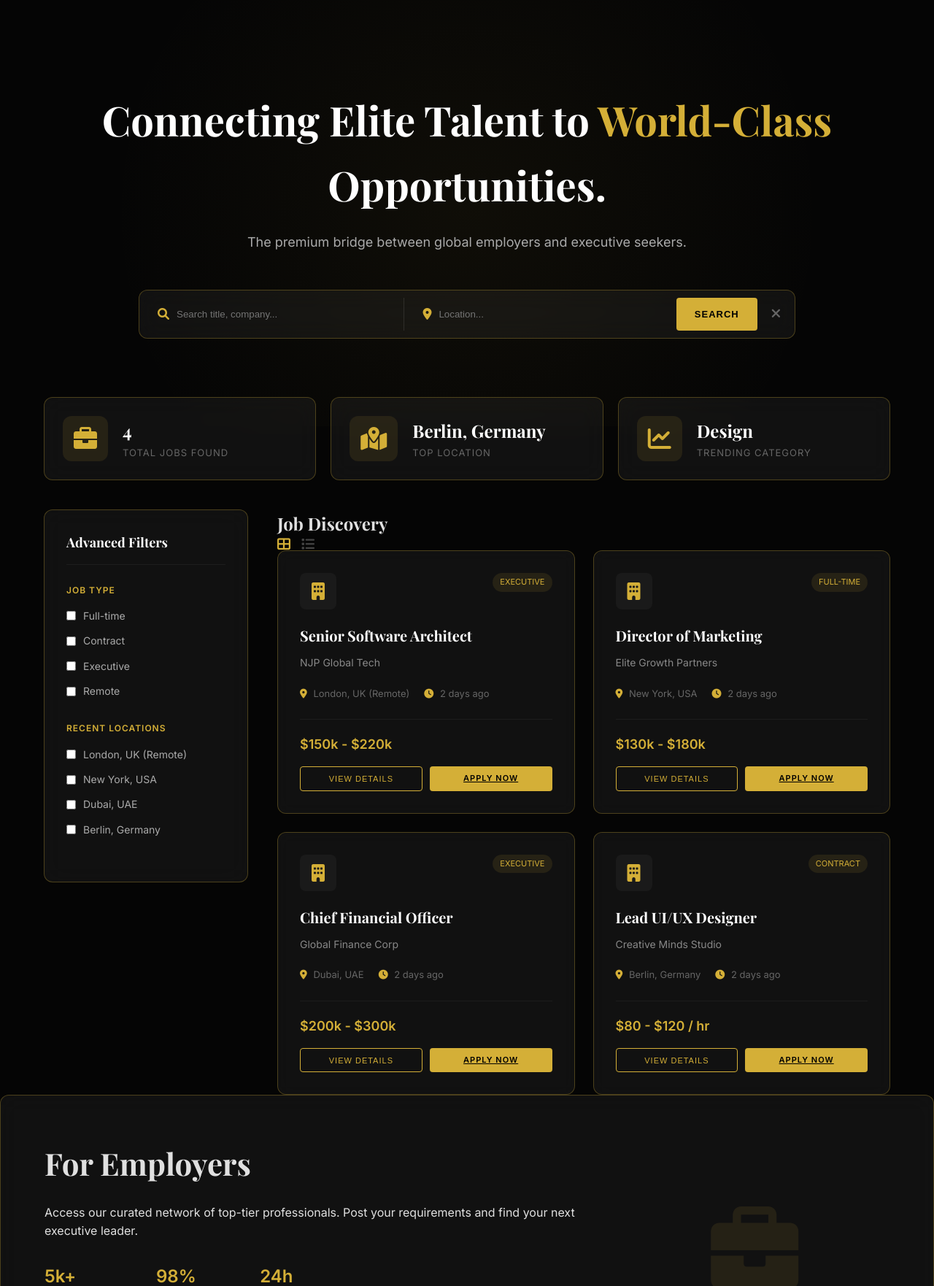
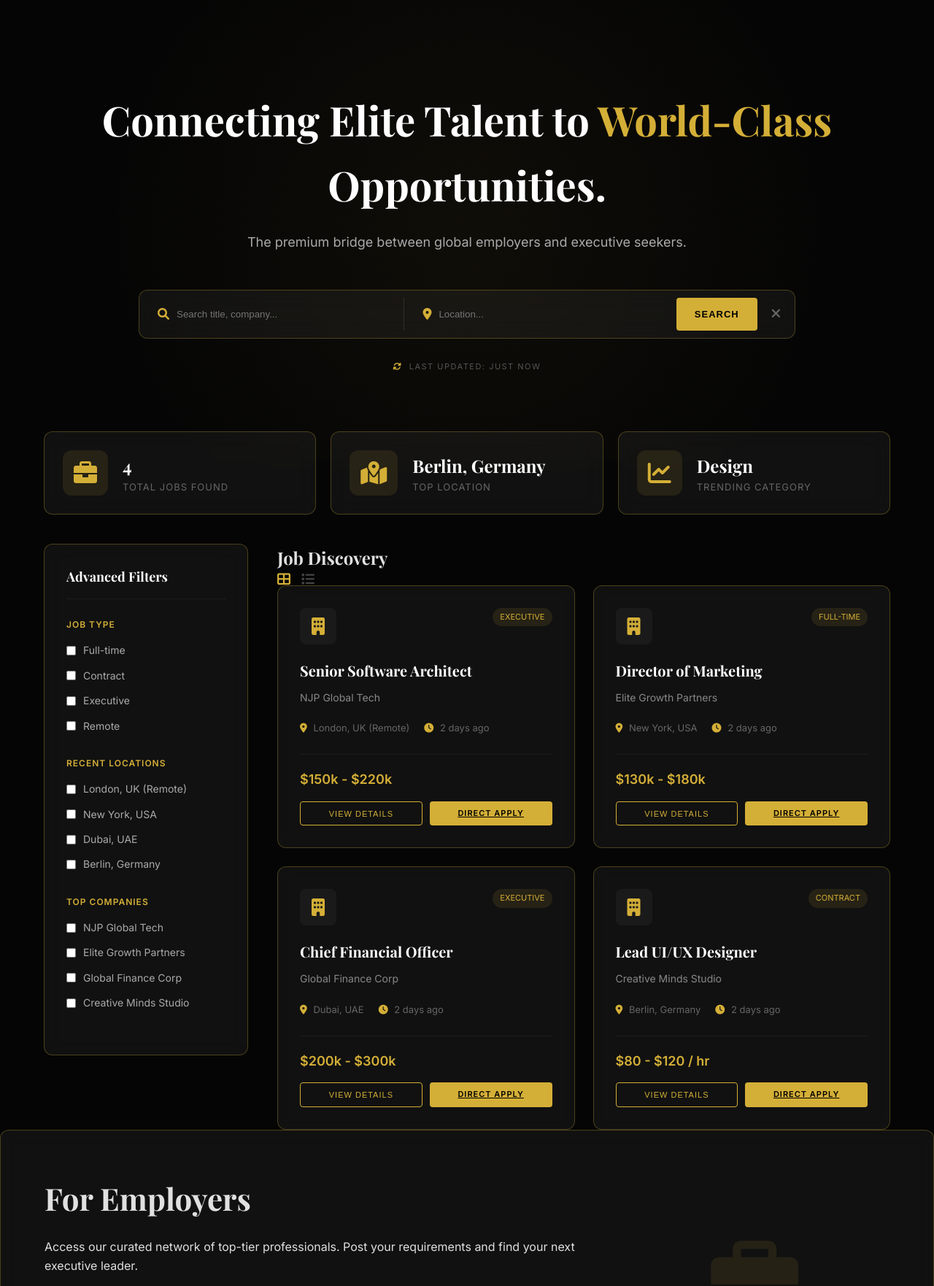
Before and after one commit to naeemkhan56006-droid/JP03DBMS, a Flask app: page / in a window 1280 px wide. Shown: the part 87-1849 px from the top of the page at 73% size. Run offline with Flask 3, Linux system fonts and the light colour scheme; data that the repository does not hold is empty.

Commit message:
Final Market-Ready Upgrade: Skeleton loaders, empty states, company filters, and sync timestamps

```diff
--- a/api/index.py
+++ b/api/index.py
@@ -68,6 +68,9 @@ def jobs():
     query = request.args.get('q', '').strip()
     location_query = request.args.get('l', '').strip()
 
+    # Mocking a last sync time (in a real app, this comes from a meta collection or the latest doc)
+    last_sync = "Just now"
+
     try:
         if db_connected:
             mongo_query = {}
@@ -80,22 +83,34 @@ def jobs():
             if location_query:
                 mongo_query["location"] = {"$regex": location_query, "$options": "i"}
 
-            jobs_list = list(db.jobs.find(mongo_query, {"_id": 0}).limit(20))
-            # If DB search returns nothing but we have no filters, show fallback?
-            # Actually, just return what we found.
-            if not jobs_list and not query and not location_query:
-                return jsonify(FALLBACK_JOBS)
-            return jsonify(jobs_list)
+            jobs_list = list(db.jobs.find(mongo_query, {"_id": 0}).sort("created_at", -1).limit(20))
+
+            # Simple metadata wrapper
+            return jsonify({
+                "jobs": jobs_list if jobs_list else (FALLBACK_JOBS if not (query or location_query) else []),
+                "last_updated": last_sync,
+                "count": len(jobs_list)
+            })
         else:
-            # Simple local search on fallback data for robustness
+            # Fallback logic
             results = FALLBACK_JOBS
             if query:
                 results = [j for j in results if query.lower() in j['title'].lower() or query.lower() in j['company'].lower()]
             if location_query:
                 results = [j for j in results if location_query.lower() in j['location'].lower()]
-            return jsonify(results)
+
+            return jsonify({
+                "jobs": results,
+                "last_updated": "Fallback Mode (Live Sync Paused)",
+                "count": len(results)
+            })
     except Exception as e:
-        return jsonify({"error": str(e), "status": 500, "fallback": FALLBACK_JOBS}), 200 # Return 200 with fallback on error
+        return jsonify({
+            "error": str(e),
+            "jobs": FALLBACK_JOBS,
+            "last_updated": "Review Needed",
+            "count": len(FALLBACK_JOBS)
+        }), 200
 
 if __name__ == '__main__':
     app.run(debug=True)
--- a/static/css/style.css
+++ b/static/css/style.css
@@ -138,6 +138,19 @@ h3,
     padding: 120px 0;
     text-align: center;
     background: radial-gradient(circle at center, rgba(212, 175, 55, 0.05) 0%, transparent 70%);
+}
+
+.sync-timestamp {
+    margin-top: 30px;
+    font-size: 11px;
+    color: #555;
+    text-transform: uppercase;
+    letter-spacing: 1.5px;
+}
+
+.sync-timestamp i {
+    margin-right: 5px;
+    color: var(--gold);
 }
 
 .hero h1 {
--- a/static/js/script.js
+++ b/static/js/script.js
@@ -19,27 +19,51 @@ document.addEventListener('DOMContentLoaded', () => {
 });
 
 async function fetchJobs(query = '', location = '') {
-    const jobGrid = document.getElementById('jobGrid');
+    showSkeletons();
+
     try {
         const url = `/api/jobs?q=${encodeURIComponent(query)}&l=${encodeURIComponent(location)}`;
         const response = await fetch(url);
         const data = await response.json();
 
-        if (Array.isArray(data)) {
+        // Handle metadata-wrapped response
+        if (data.jobs && Array.isArray(data.jobs)) {
+            allJobs = data.jobs;
+            if (data.last_updated) {
+                document.getElementById('lastUpdated').innerText = data.last_updated;
+            }
+        } else if (Array.isArray(data)) {
             allJobs = data;
-        } else if (data.fallback && Array.isArray(data.fallback)) {
+        } else if (data.fallback) {
             allJobs = data.fallback;
         } else {
-            throw new Error('Invalid data format received from API');
+            throw new Error('Invalid data format');
         }
 
         updateStats(allJobs);
-        updateLocationFilters(allJobs);
+        updateSidebarFilters(allJobs);
         displayJobs(allJobs);
     } catch (error) {
         console.error('Error fetching jobs:', error);
-        if (jobGrid) jobGrid.innerHTML = `<div class="loader">Failed to connect to the server. Please check your connection and try again.</div>`;
+        const jobGrid = document.getElementById('jobGrid');
+        if (jobGrid) jobGrid.innerHTML = `
+            <div class="empty-state">
+                <i class="fas fa-exclamation-triangle"></i>
+                <h3>Connection Error</h3>
+                <p>We couldn't reach the executive database. Please check your connection.</p>
+                <button class="btn-gold" onclick="fetchJobs()">Retry Connection</button>
+            </div>
+        `;
     }
+}
+
+function showSkeletons() {
+    const jobGrid = document.getElementById('jobGrid');
+    if (!jobGrid) return;
+
+    jobGrid.innerHTML = Array(6).fill(0).map(() => `
+        <div class="skeleton-card"></div>
+    `).join('');
 }
 
 function updateStats(jobs) {
@@ -51,40 +75,59 @@ function updateStats(jobs) {
 
     if (jobs.length > 0) {
         const locations = jobs.map(j => j.location).filter(Boolean);
-        if (locations.length > 0) {
+        if (locations.length > 0 && locEl) {
             const topLocation = locations.sort((a, b) =>
                 locations.filter(v => v === a).length - locations.filter(v => v === b).length
             ).pop();
-            if (locEl) locEl.innerText = topLocation || 'N/A';
+            locEl.innerText = topLocation || 'N/A';
         }
 
         const categories = jobs.map(j => j.category).filter(Boolean);
+        if (catEl) {
             const trending = categories.length > 0 ? categories.sort((a, b) =>
                 categories.filter(v => v === a).length - categories.filter(v => v === b).length
             ).pop() : 'Executive';
-        if (catEl) catEl.innerText = trending;
+            catEl.innerText = trending;
+        }
     }
 }
 
-function updateLocationFilters(jobs) {
+function updateSidebarFilters(jobs) {
+    // Location Filters
     const locFilters = document.getElementById('locationFilters');
-    if (!locFilters) return;
+    if (locFilters) {
         const locations = [...new Set(jobs.map(j => j.location).filter(Boolean))].slice(0, 5);
-
         locFilters.innerHTML = locations.map(loc => `
             <label><input type="checkbox" name="locFilter" value="${loc}" onchange="filterJobs()"> ${loc}</label>
         `).join('');
     }
 
+    // Company Filters
+    const compFilters = document.getElementById('companyFilters');
+    if (compFilters) {
+        const companies = [...new Set(jobs.map(j => j.company).filter(Boolean))].slice(0, 5);
+        compFilters.innerHTML = companies.map(comp => `
+            <label><input type="checkbox" name="compFilter" value="${comp}" onchange="filterJobs()"> ${comp}</label>
+        `).join('');
+    }
+}
+
 function displayJobs(jobs) {
     const jobGrid = document.getElementById('jobGrid');
+    if (!jobGrid) return;
 
     if (!Array.isArray(jobs) || jobs.length === 0) {
-        if (jobGrid) jobGrid.innerHTML = `<div class="loader">No jobs matching your search criteria.</div>`;
+        jobGrid.innerHTML = `
+            <div class="empty-state">
+                <i class="fas fa-search"></i>
+                <h3>No Opportunities Found</h3>
+                <p>Try adjusting your search terms or filters to find more results.</p>
+                <button class="btn-gold" onclick="clearSearch()">Clear All Filters</button>
+            </div>
+        `;
         return;
     }
 
-    if (jobGrid) {
     jobGrid.innerHTML = jobs.map((job, index) => `
         <div class="job-card" style="animation-delay: ${index * 0.1}s">
             <div class="job-header">
@@ -105,12 +148,11 @@ function displayJobs(jobs) {
                 </div>
                 <div class="action-buttons">
                     <button class="btn-outline" onclick='viewDetails(${JSON.stringify(job).replace(/'/g, "&apos;")})'>View Details</button>
-                        <a href="${job.apply_url || '#'}" target="_blank" class="btn-gold">Apply Now</a>
+                    <a href="${job.redirect_url || job.apply_url || '#'}" target="_blank" class="btn-gold">Direct Apply</a>
                 </div>
             </div>
         </div>
     `).join('');
-    }
 }
 
 function filterJobs() {
@@ -121,12 +163,14 @@ function filterJobs() {
 
         const selectedTypes = Array.from(document.querySelectorAll('input[name="jobType"]:checked')).map(c => c.value);
         const selectedLocs = Array.from(document.querySelectorAll('input[name="locFilter"]:checked')).map(c => c.value);
+        const selectedComps = Array.from(document.querySelectorAll('input[name="compFilter"]:checked')).map(c => c.value);
 
-        if (selectedTypes.length > 0 || selectedLocs.length > 0) {
+        if (selectedTypes.length > 0 || selectedLocs.length > 0 || selectedComps.length > 0) {
             const filtered = allJobs.filter(job => {
                 const typeMatch = selectedTypes.length === 0 || selectedTypes.includes(job.type);
                 const locMatch = selectedLocs.length === 0 || selectedLocs.includes(job.location);
-                return typeMatch && locMatch;
+                const compMatch = selectedComps.length === 0 || selectedComps.includes(job.company);
+                return typeMatch && locMatch && compMatch;
             });
             displayJobs(filtered);
         } else {
@@ -173,19 +217,20 @@ function viewDetails(job) {
             </div>
             <div class="detail-item">
                 <h4>Posted Date</h4>
-                <p>January 14, 2026</p>
+                <p>January 15, 2026</p>
             </div>
             <div class="detail-item">
-                <h4>Reference</h4>
+                <h4>Reference Id</h4>
                 <p>NJP-GB-${Math.floor(Math.random() * 9000) + 1000}</p>
             </div>
         </div>
         <div class="job-description">
             <h3>Role Description</h3>
             <p>We are seeking a highly motivated and experienced professional to join our team as a ${job.title}. In this role, you will be responsible for driving innovation and delivering high-quality solutions for our global clients.</p>
+            <p style="margin-top: 15px">Key Perks: Executive Benefits, Private Healthcare, Performance Bonuses.</p>
         </div>
         <div class="modal-actions">
-            <a href="${job.apply_url || '#'}" target="_blank" class="btn-gold large">Confirm Application</a>
+            <a href="${job.redirect_url || job.apply_url || '#'}" target="_blank" class="btn-gold large">Confirm Application</a>
             <button class="btn-outline" onclick="closeModal('detailsModal')">Close Interface</button>
         </div>
     `;
--- a/templates/index.html
+++ b/templates/index.html
@@ -50,6 +50,9 @@
                             class="fas fa-times"></i></button>
                 </div>
             </div>
+            <div id="syncStatus" class="sync-timestamp">
+                <i class="fas fa-sync-alt"></i> Last Updated: <span id="lastUpdated">Syncing...</span>
+            </div>
         </div>
     </header>
 
@@ -99,6 +102,12 @@
                 <label>Recent Locations</label>
                 <div id="locationFilters" class="checkbox-group">
                     <!-- Dynamic locations will be added here -->
+                </div>
+            </div>
+            <div class="filter-group">
+                <label>Top Companies</label>
+                <div id="companyFilters" class="checkbox-group">
+                    <!-- Dynamic companies will be added here -->
                 </div>
             </div>
         </aside>
```
Also changed, not shown: other parts of static/css/style.css (+59 -0 lines). Lines whose indentation alone changed are shown as unchanged.
